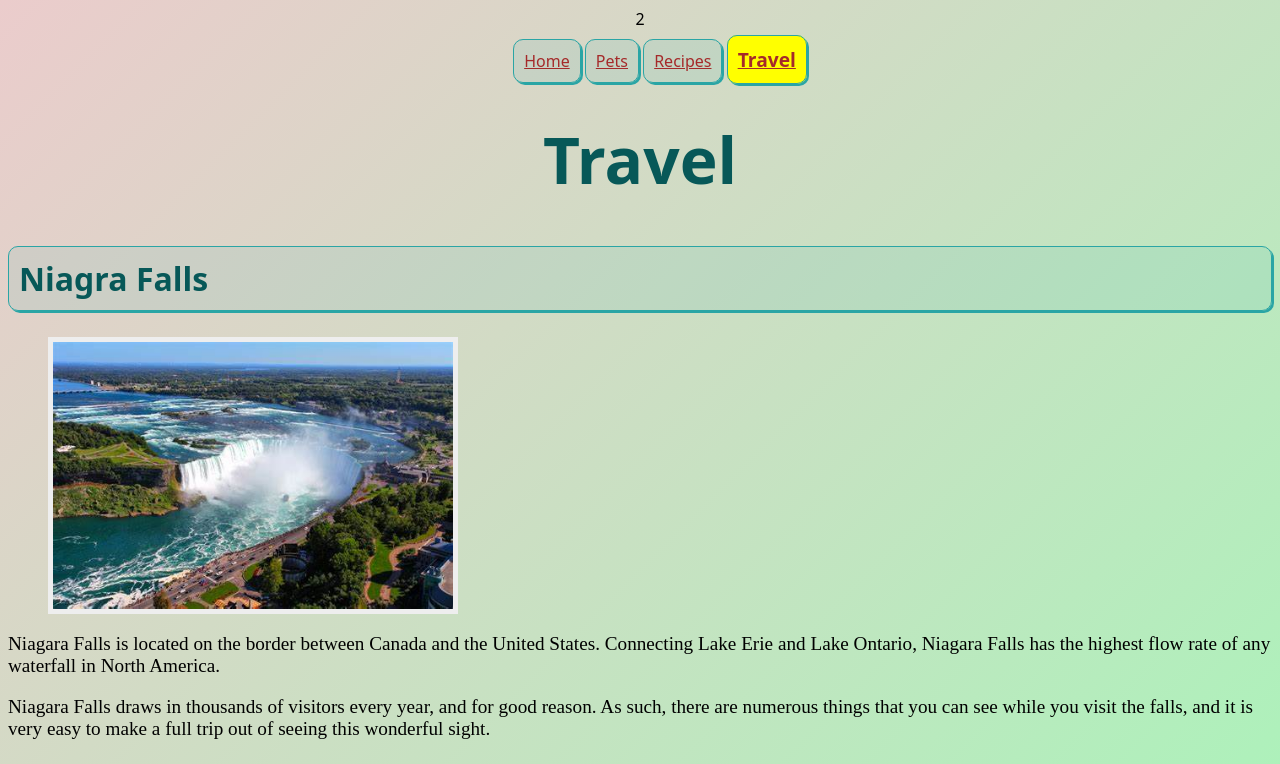
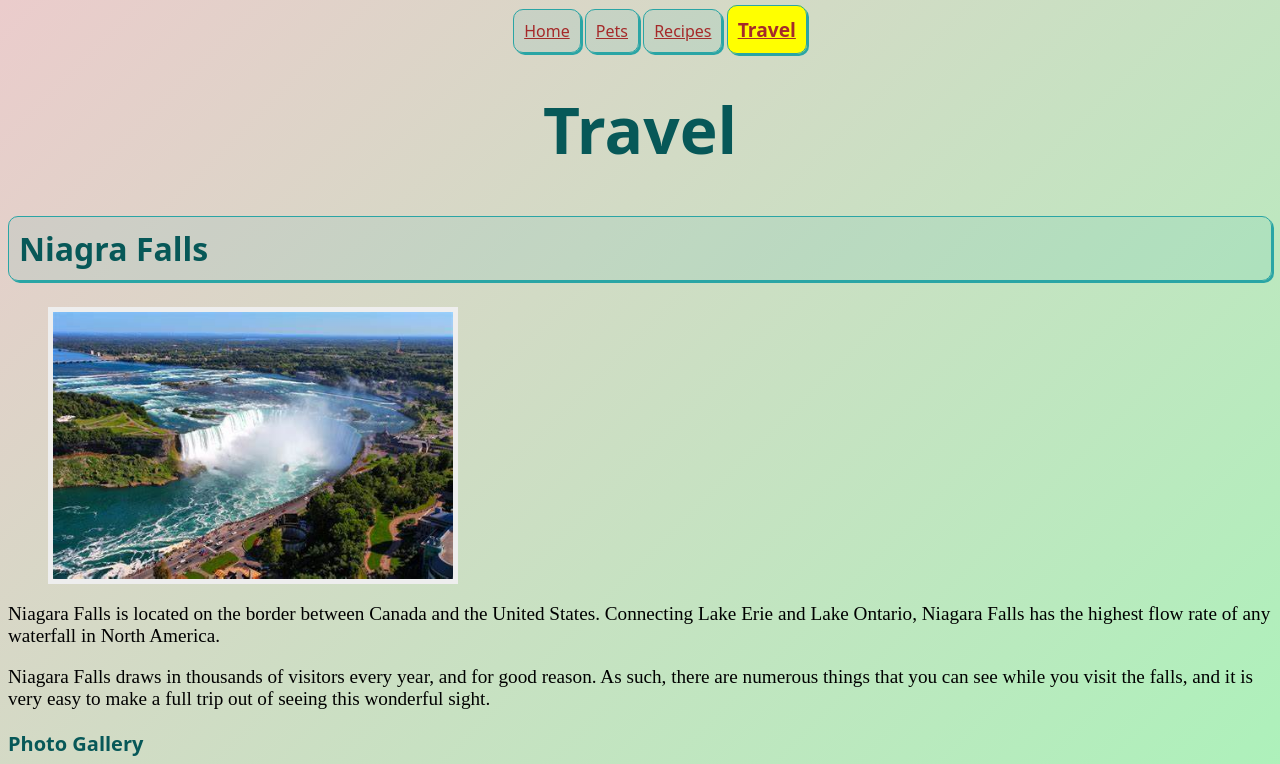
Before and after one commit to emmajohn3/ccp_mobile_w24, a plain HTML site: page travel.html in a window 1280 px wide. Shown: the top 764 px of the page. Drawn offline with Linux system fonts and the light colour scheme.

Commit message:
Add files via upload

```diff
--- a/travel.html
+++ b/travel.html
@@ -9,7 +9,7 @@
 <body>
     <header>
         <a href = "#main-content" class="skip" tabindex="0">Skip to Main Content</a>
-        <nav> 2
+        <nav>
             <ul>
                 <li><a href = "index.html">Home</a></li>
                 <li><a href = "pets.html">Pets</a></li>
```
